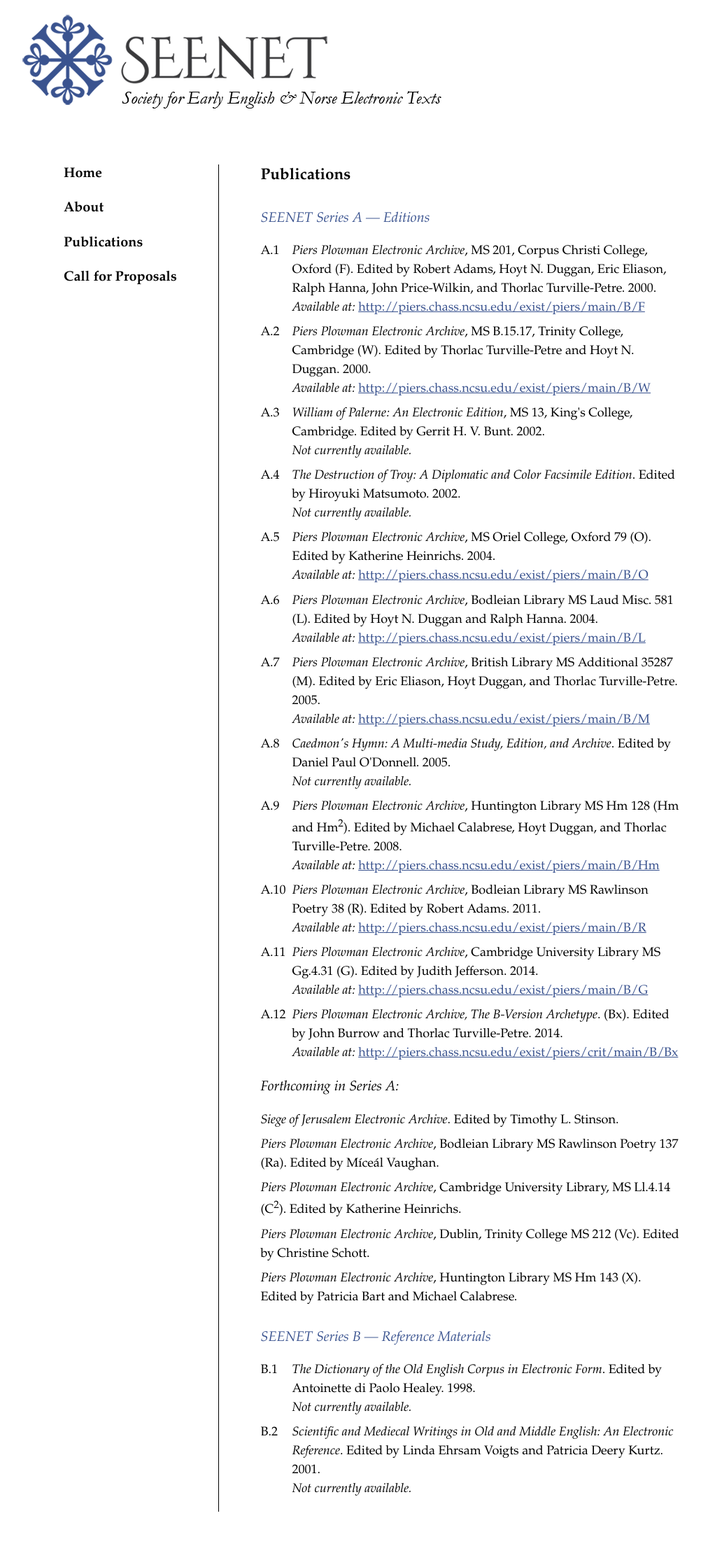
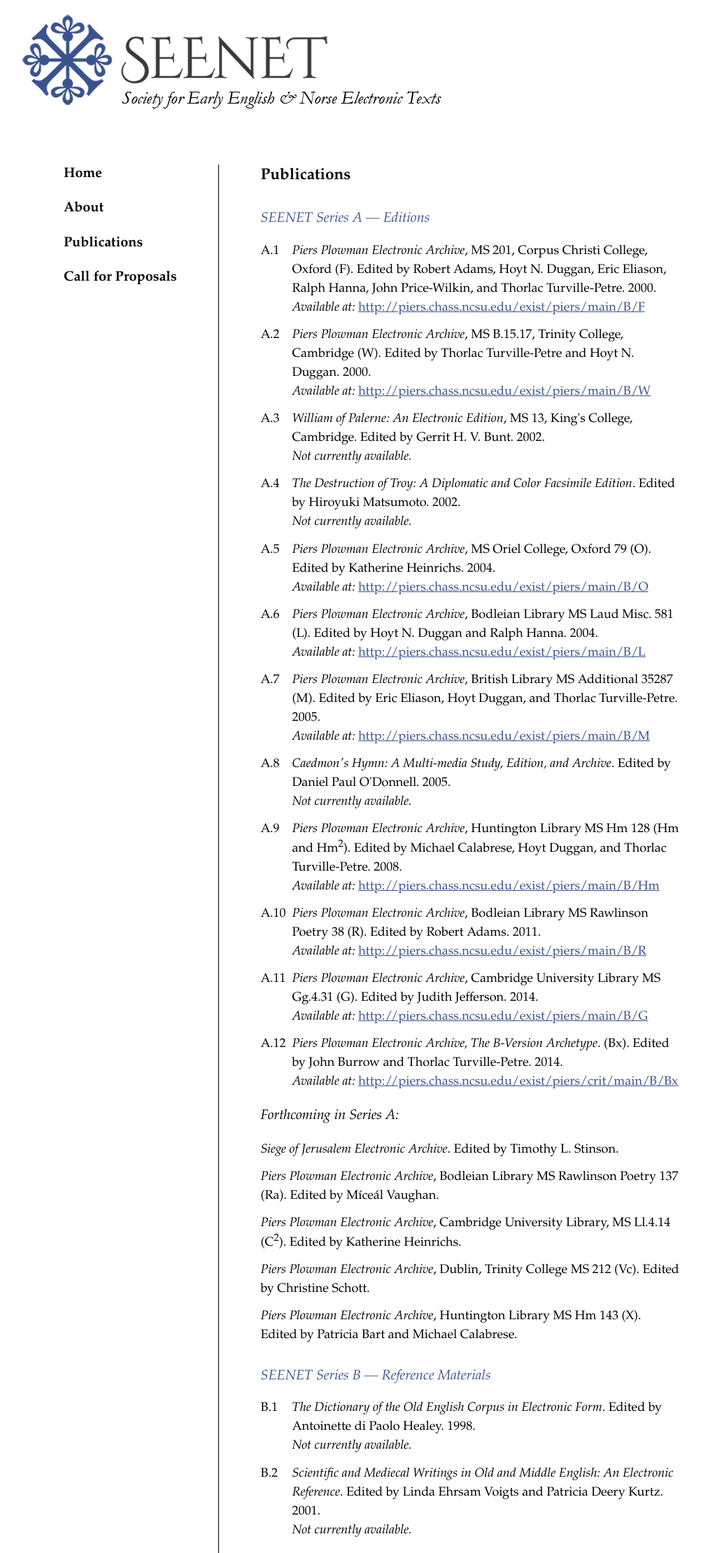
Before and after one commit to seenet-medieval/seenet-medieval.github.io, a Jekyll site: the page built from publications.html, in a window 1280 px wide. Shown: the whole page at 70% size, without its empty margins (93-1095 px from the left). Built offline with Jekyll 4.4.1, drawn with Linux system fonts in a browser that asks for light colours; before the commit the page ends 2160 px from its top, so only the background shows below that.

Commit message:
Style updates
Increased spacing between items in publication list.
Fixed line height of superscript characters.

```diff
--- a/css/seenet.scss
+++ b/css/seenet.scss
@@ -134,7 +134,7 @@
     /* width: 100%; */
 
     &:not(:last-of-type) span.list_entry {
-    	padding-bottom:1ex;
+    	padding-bottom:1.5ex;
     }
 
 	}
@@ -165,6 +165,10 @@
 	&:visited {
 		color:$desat_color;
 	}
+}
+
+sup {
+	line-height:1;
 }
 
 /* Responsive display for smaller devices */
```
